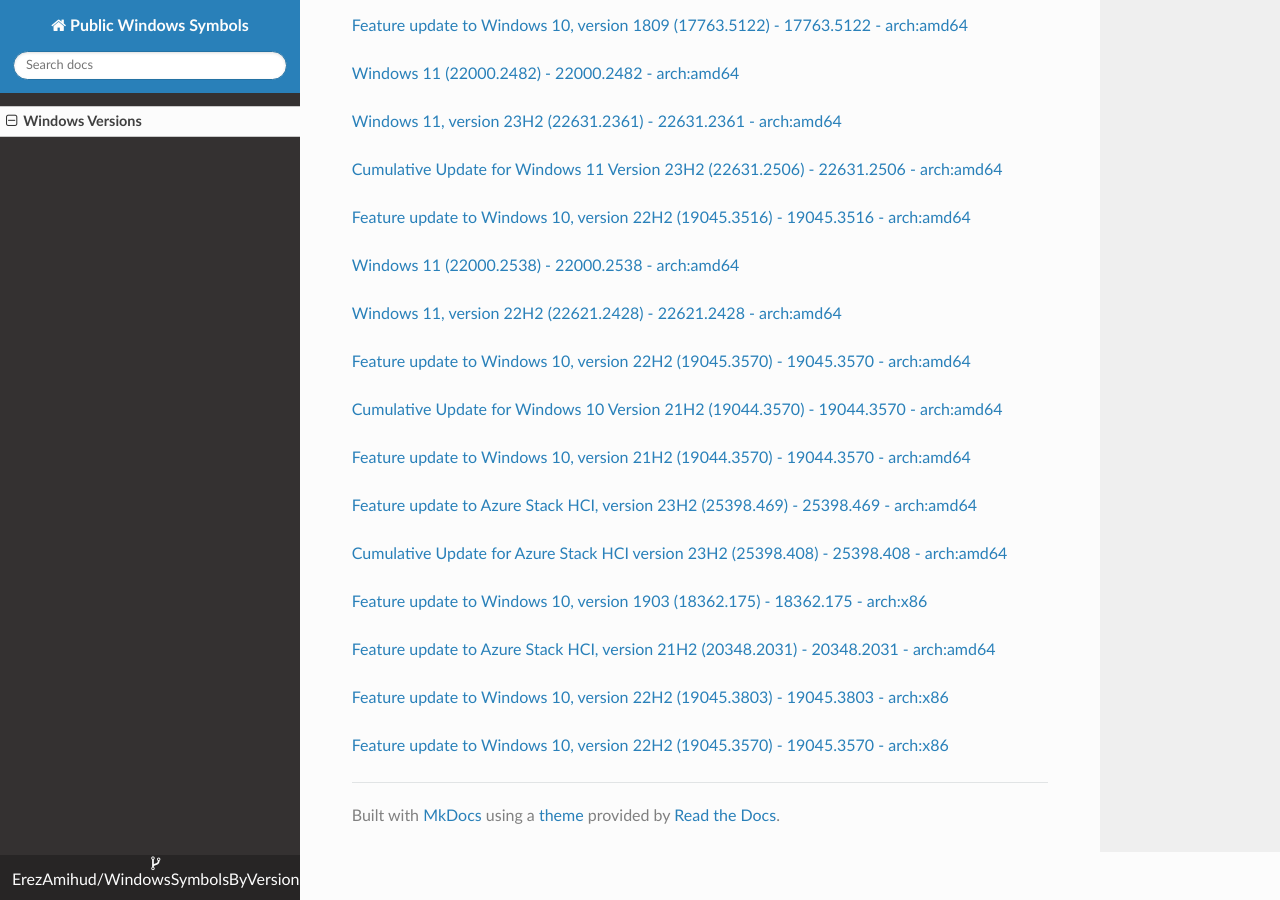
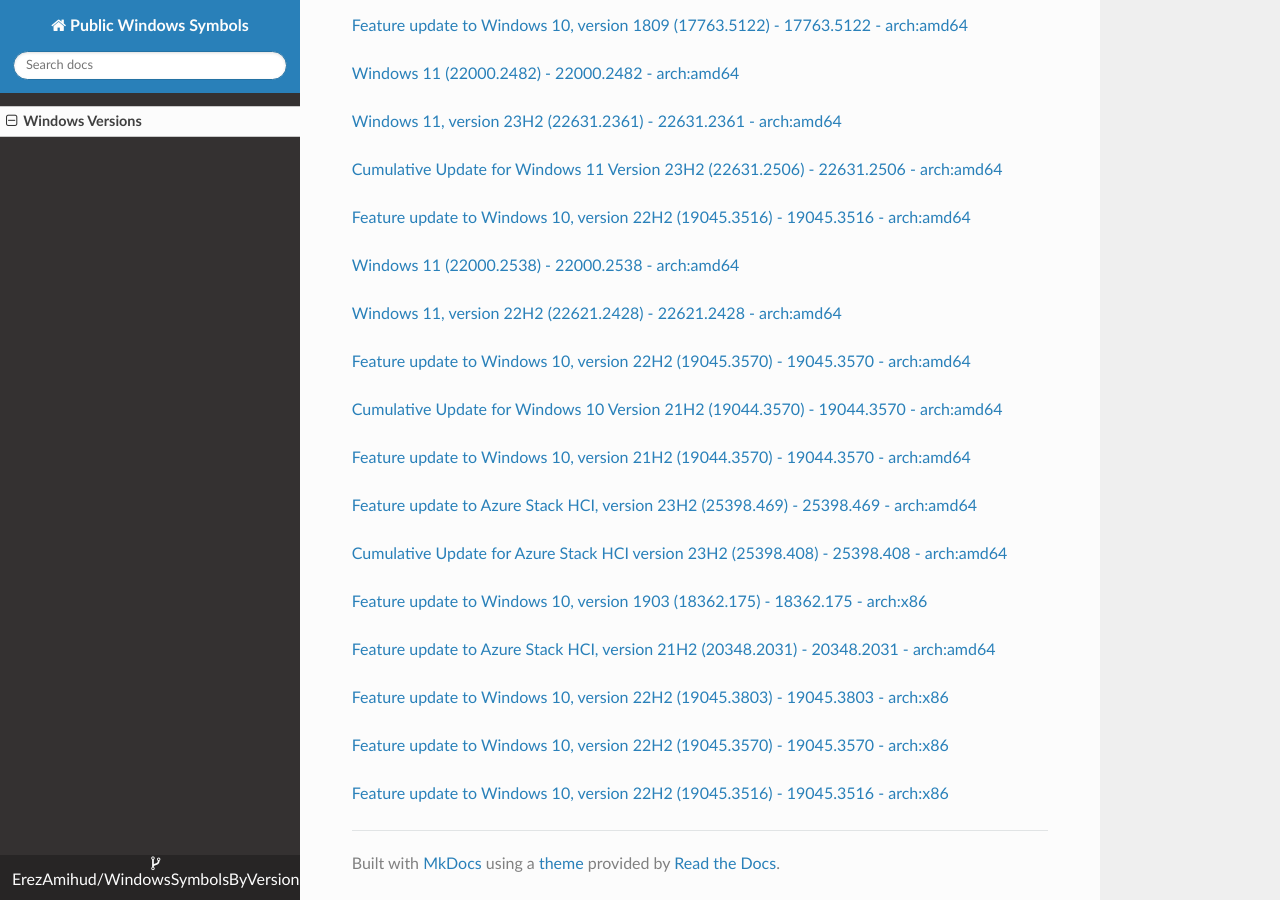
Before and after one commit to ErezAmihud/WindowsSymbolsByVersion, an MkDocs documentation site: the page built from docs/index.md, in a window 1280 px wide and 900 px high, scrolled down 22997 px. Built offline with MkDocs 1.6.1, drawn with Linux system fonts in a browser that asks for light colours; nearby versions of some CDN libraries.

Commit message:
Automated commit, add manifest for 0fb6ccaa-e0d0-4e4d-8127-30a364f80b86

```diff
--- a/docs/index.md
+++ b/docs/index.md
@@ -1294,3 +1294,6 @@
 
 
 [Feature update to Windows 10, version 22H2 (19045.3570) - 19045.3570 - arch:x86](https://github.com/ErezAmihud/WindowsSymbolsByVersion/blob/main/manifests/f8dacdc6-94bd-48b4-9a09-bfd855bf0df6.manifest)
+
+
+[Feature update to Windows 10, version 22H2 (19045.3516) - 19045.3516 - arch:x86](https://github.com/ErezAmihud/WindowsSymbolsByVersion/blob/main/manifests/0fb6ccaa-e0d0-4e4d-8127-30a364f80b86.manifest)
```
Also changed, not shown: process_builds.json (+1 -1 lines), 1 other file.
